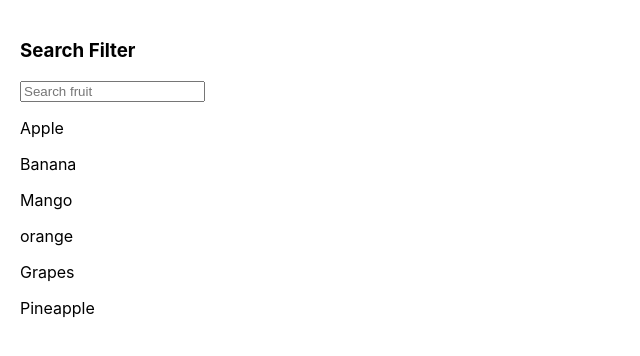
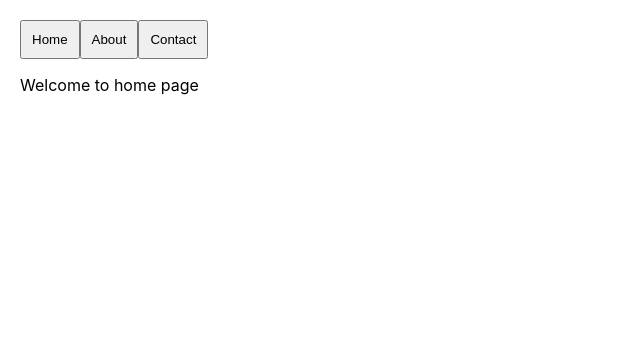
Before and after one commit to chhayashah/react-practise, a React (Create React App) app: page / in a window 1280 px wide. Shown: the top 356 px of the page, without its empty margins (0-640 px from the left). Built offline with nearby package versions, Linux system fonts and the light colour scheme.

Commit message:
add tabs

```diff
--- a/src/App.js
+++ b/src/App.js
@@ -6,7 +6,8 @@ import './App.css';
 // import SearchDebounce from "./components/SearchDebounce";
 // import PasswordToggle from "./components/PasswordToggle";
 // import Pagination from "./components/Pagination";
-import SearchFilter from "./components/SearchFilter";
+// import SearchFilter from "./components/SearchFilter";
+import Tabs from "./components/Tabs";
 
 function App() {
   return (
@@ -17,7 +18,8 @@ function App() {
       {/* <SearchDebounce/> */}
       {/* <PasswordToggle/> */}
       {/* <Pagination/> */}
-      <SearchFilter/>
+      {/* <SearchFilter/> */}
+      <Tabs/>
    </div>
   );
 }
--- /dev/null
+++ b/src/components/Tabs.jsx
@@ -0,0 +1,26 @@
+import React, { useState } from "react";
+
+const Tabs = () => {
+  const [activeTab, setActiveTab] = useState(1);
+
+  const tabs = [
+    { id: 1, title: "Home", content: "Welcome to home page" },
+    { id: 2, title: "About", content: "Welcome to about page" },
+    { id: 3, title: "Contact", content: "Welcome to contact page" },
+  ];
+
+  return (
+    <div style={{ padding: "20px" }}>
+      {tabs.map((tab) => (
+        <button
+          style={{ padding: "10px" }}
+          onClick={() => setActiveTab(tab.id)}
+        >
+          {tab.title}
+        </button>
+      ))}
+      {tabs.map((tab) => activeTab === tab.id && <p>{tab.content}</p>)}
+    </div>
+  );
+};
+export default Tabs;
```
